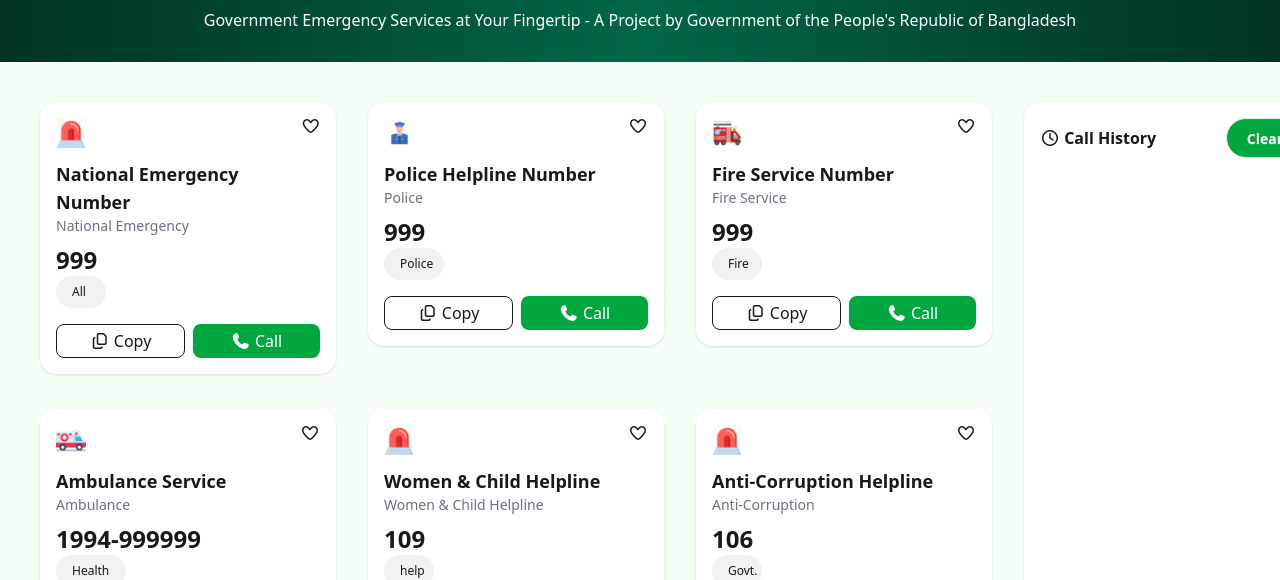
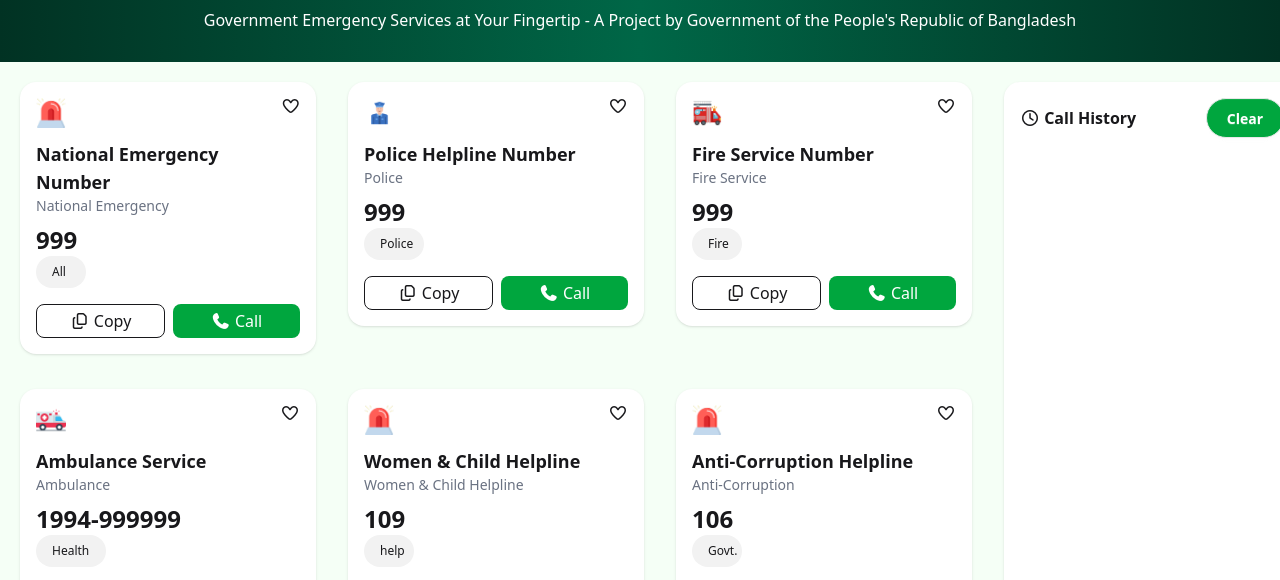
Before and after one commit to sarasarwar07/a5-emergency-hotline, a plain HTML site: page index.html in a window 1280 px wide. Shown: the part 202-782 px from the top of the page. Drawn offline with nearby package versions, Linux system fonts and the light colour scheme.

Commit message:
new change

```diff
--- a/index.html
+++ b/index.html
@@ -48,7 +48,7 @@
 
     <main class="">
         <!-- Cards -->
-        <div class="container grid grid-cols-1 md:grid-cols-4 gap-8 mt-10 ml-10 justify-center">
+        <div class="container grid grid-cols-1 md:grid-cols-4 gap-8 mt-5 ml-5 justify-center">
             <div class="box">
 
               <div class="bg-white shadow rounded-2xl p-4 flex flex-col justify-between">
```
